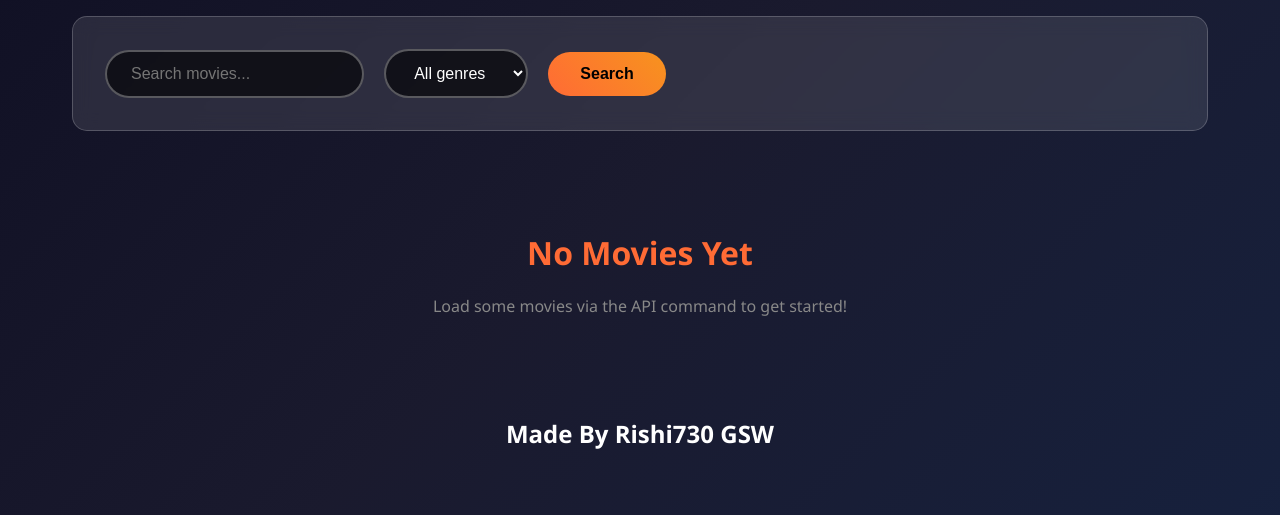
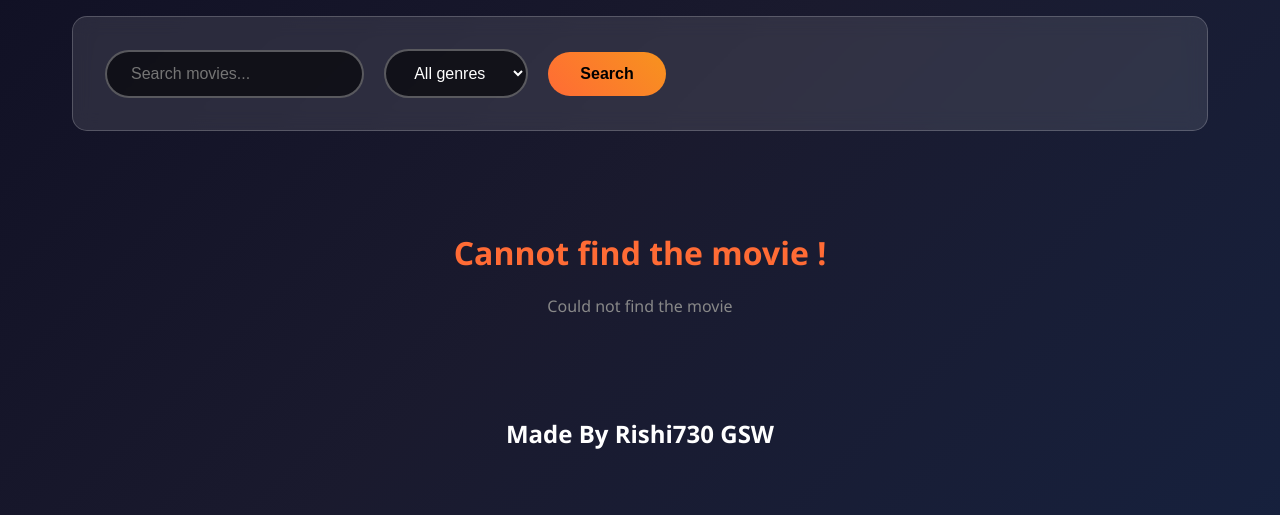
Before and after one commit to Rishi730/Spectre_Movieratings, a Django app: template reviews/templates/reviews/movie_list.html in a window 1280 px wide. Shown: the part 207-722 px from the top of the page. Run offline with Django 3.2, Linux system fonts and the light colour scheme; the template is opened without the code that fills it, so the values that code supplies are empty.

Commit message:
Update movie_list.html

```diff
--- a/reviews/templates/reviews/movie_list.html
+++ b/reviews/templates/reviews/movie_list.html
@@ -46,8 +46,8 @@
   </div>
 {% empty %}
   <div class="empty-state">
-    <h2>No Movies Yet</h2>
-    <p>Load some movies via the API command to get started!</p>
+    <h2>Cannot find the movie !</h2>
+    <p>Could not find the movie</p>
   </div>
 {% endfor %}
 
```
